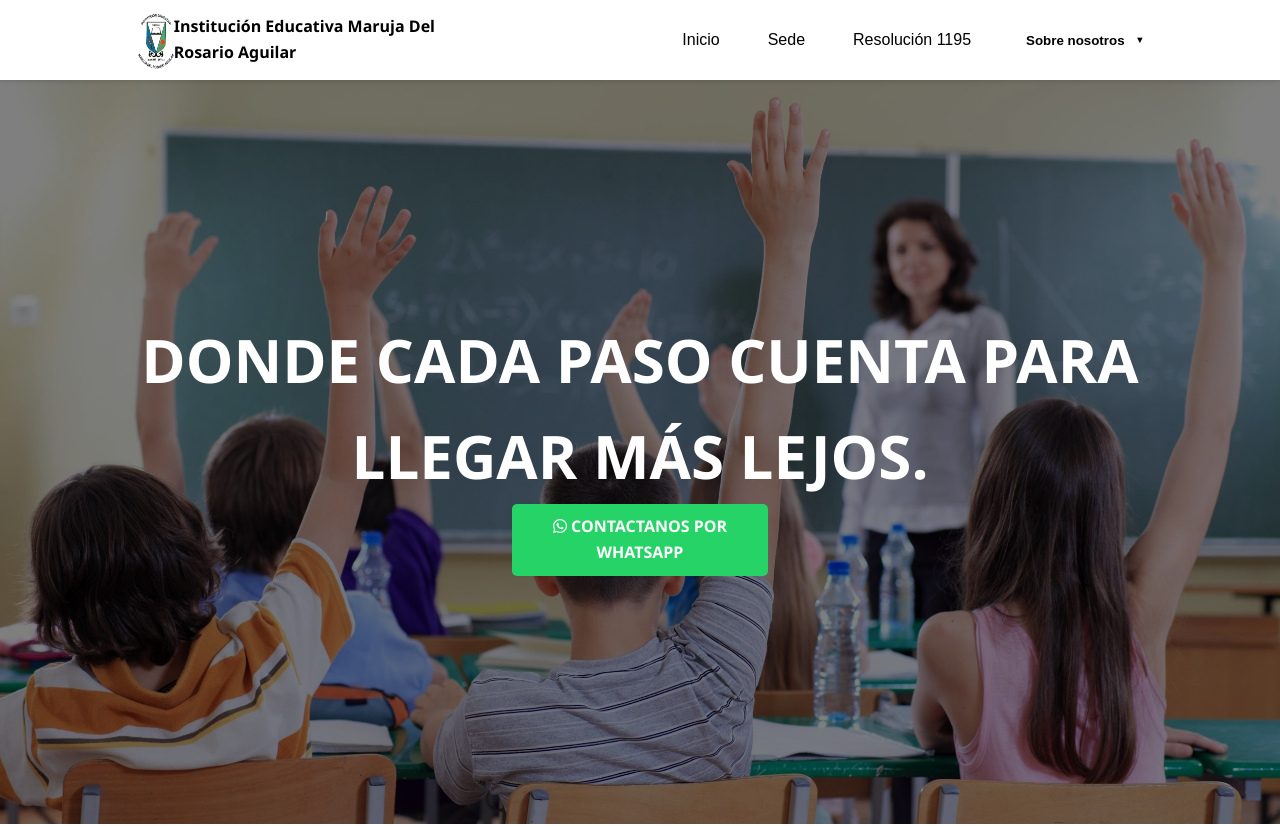
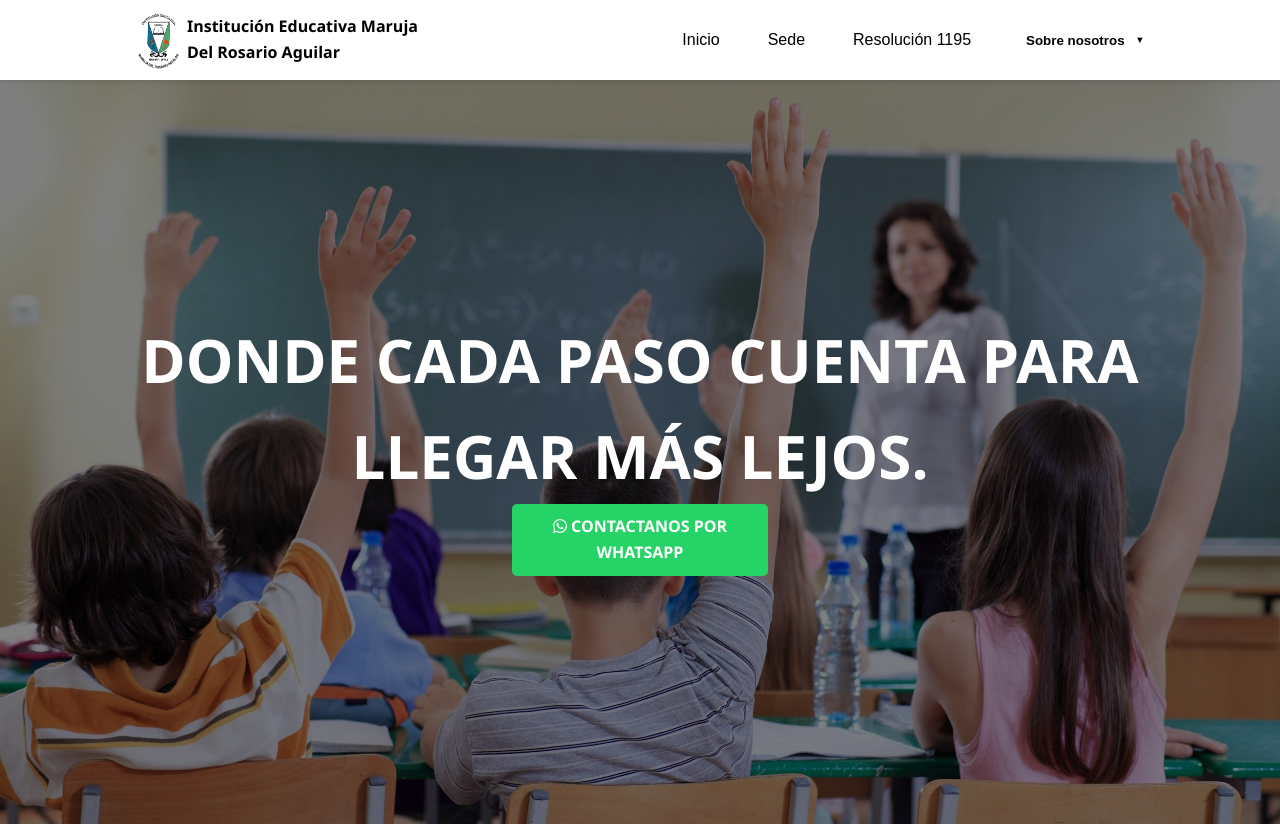
Before and after one commit to FernandoOliverosOcampo/IE_MARUJA, a React (Vite) app: page / in a window 1280 px wide. Shown: the top 826 px of the page. Built offline with nearby package versions, Linux system fonts and the light colour scheme.

Commit message:
Refactor: header css

```diff
--- a/src/components/Menu/Header.module.css
+++ b/src/components/Menu/Header.module.css
@@ -44,9 +44,11 @@
     justify-content: center;
     align-items: center;
     max-width: 300px;
+    gap: 0.5rem;
 }
 .imagenLogo img{
     height: 8dvh;
+    width: 5dvw;
     margin: 2px;}
 .textoLogo h1{
     font-size: 1rem;
```
